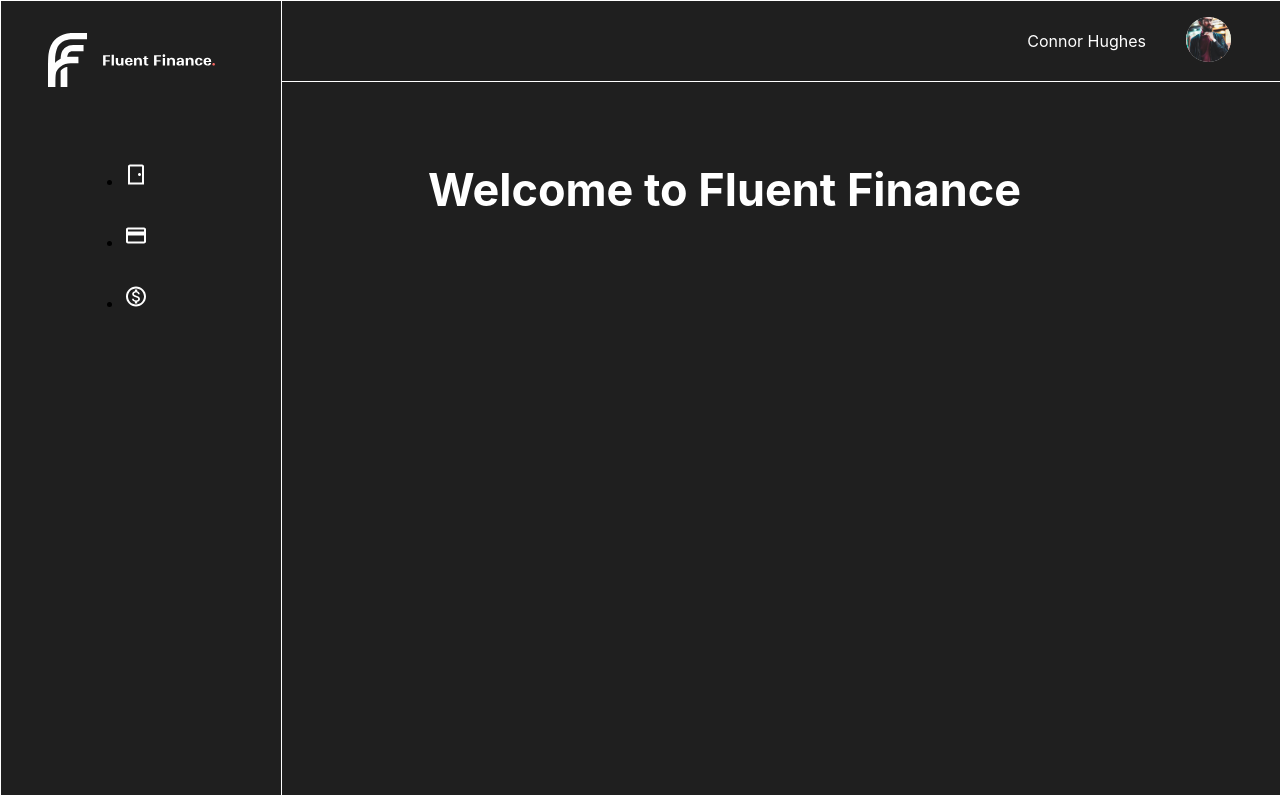
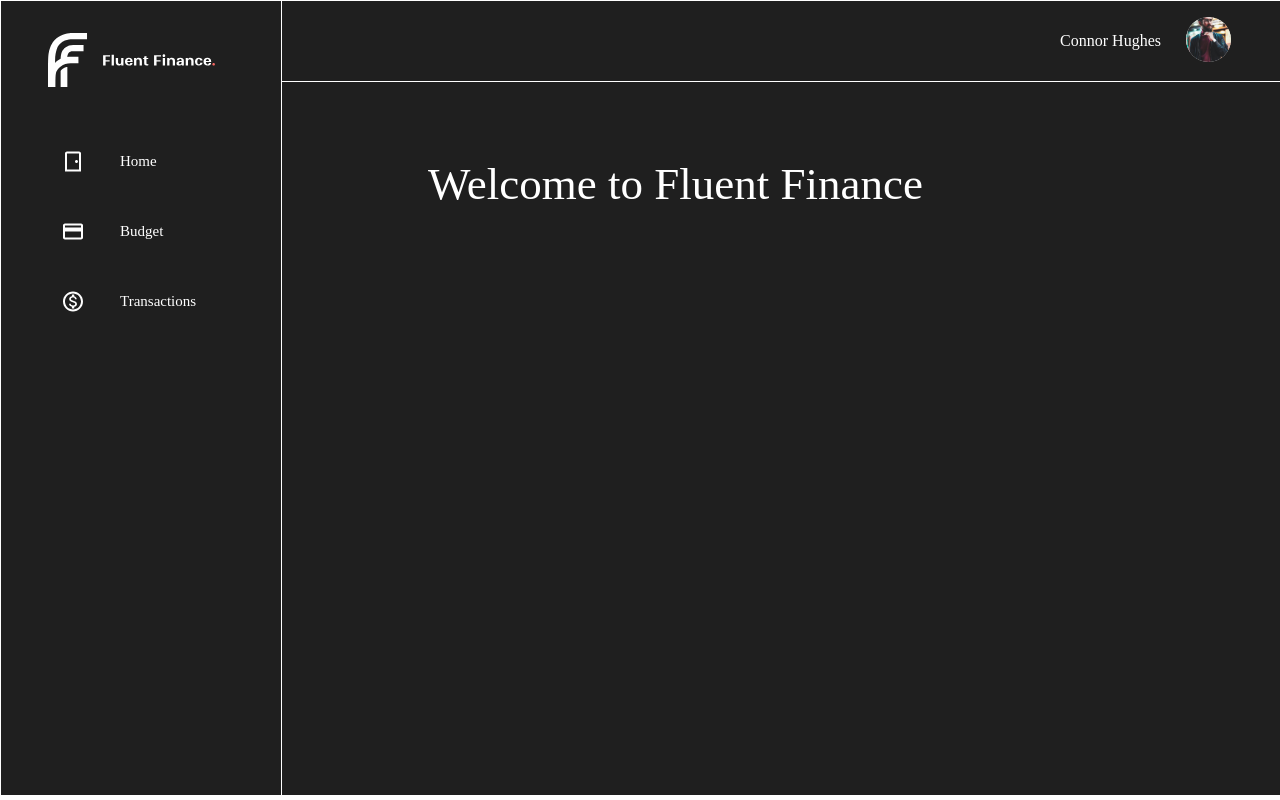
Before and after one commit to Connor-Hughes-Nes/fluent-finance-ui, a React (Create React App) app: page /dashboard in a window 1280 px wide. Shown: the top 800 px of the page. Built offline with nearby package versions, Linux system fonts and the light colour scheme.

Commit message:
Complete header and sidebar

```diff
--- a/src/components/header/header.scss
+++ b/src/components/header/header.scss
@@ -5,18 +5,16 @@
   justify-content: flex-end;
   background-color: #1F1F1F;
   height: 80px;
-  //position: fixed;
   z-index: 2;
   top: 0;
 
-  //&__title {
-  //
-  //}
+  &__title {
+    margin-right: 25px;
+  }
 
   &__nav-items {
     display: flex;
     align-items: center;
-    //justify-content: center;
     margin-right: 50px;
     color: white;
 
--- a/src/components/sidebar/Sidebar.jsx
+++ b/src/components/sidebar/Sidebar.jsx
@@ -10,6 +10,9 @@ const Item = ({ link, label, icon }) => (
   <li id={label} className='sidebar-item'>
     <Link to={link}>
       {icon}
+      <span>
+        {label}
+      </span>
     </Link>
   </li>
 );
--- a/src/components/sidebar/sidebar.scss
+++ b/src/components/sidebar/sidebar.scss
@@ -7,19 +7,10 @@
   height: 794px;
   position: fixed;
   flex-direction: column;
-  justify-content: space-between;
 
   &__items {
-    display: flex;
-    flex-direction: column;
-    //align-items: flex-start;
-    align-items: center;
-    justify-content: center;
-    margin-bottom: 450px;
-  }
-
-  &-item {
-    margin: 0 50px 32px 0;
+    margin-top: 60px;
+    margin-left: 60px;
   }
 
   &__logo {
@@ -29,5 +20,19 @@
 }
 
 .sidebar-item {
+  display: flex;
+  margin-bottom: 45px;
+  color: white;
 
+  & > a {
+    display: flex;
+    align-items: center;
+    text-decoration: none;
+    color: white;
+    font-size: 15px;
+
+    & > svg {
+      margin-right: 35px;
+    }
+  }
 }
--- a/src/containers/dashboard/Dashboard.container.jsx
+++ b/src/containers/dashboard/Dashboard.container.jsx
@@ -38,9 +38,6 @@ const DashboardContainer = () => {
         <Header />
         <Dashboard />
       </div>
-      {/*<div>*/}
-      {/*  <h1>Test Content</h1>*/}
-      {/*</div>*/}
     </main>
 
   )
```
Also changed, not shown: src/index.jsx (+4 -9 lines).
